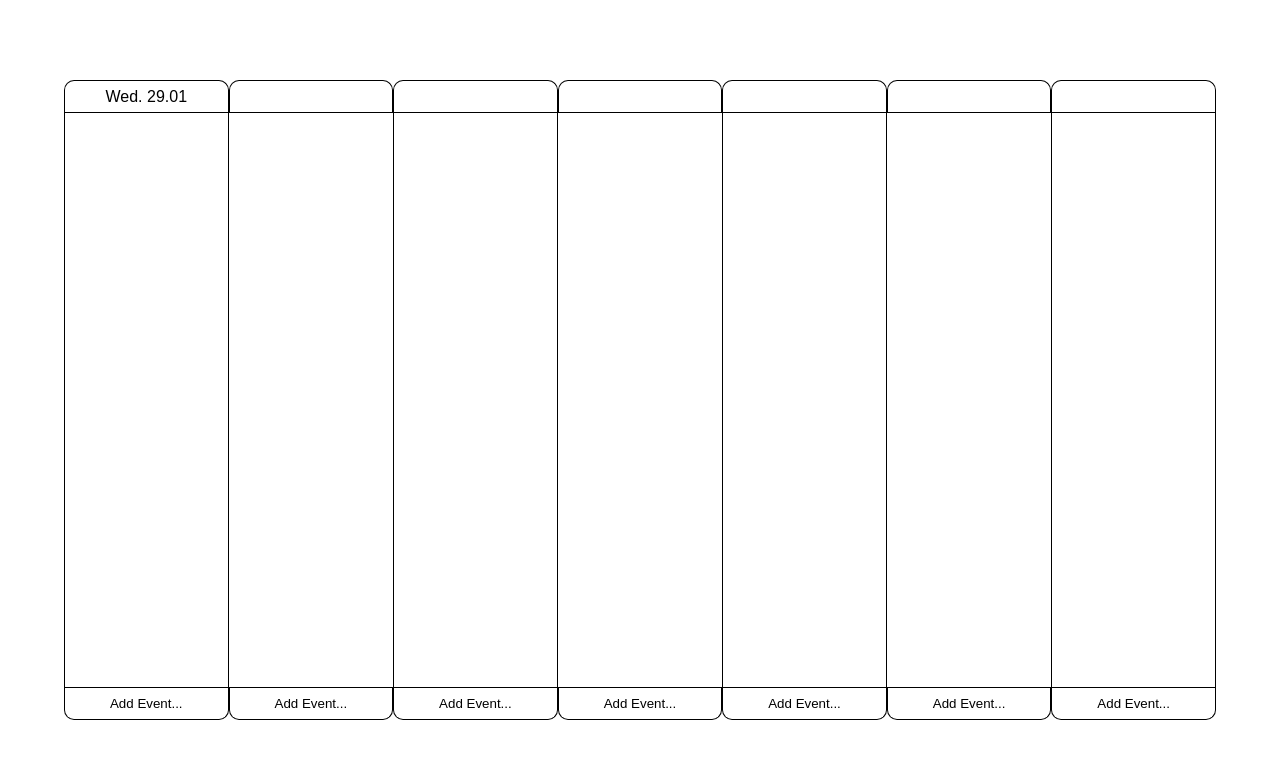
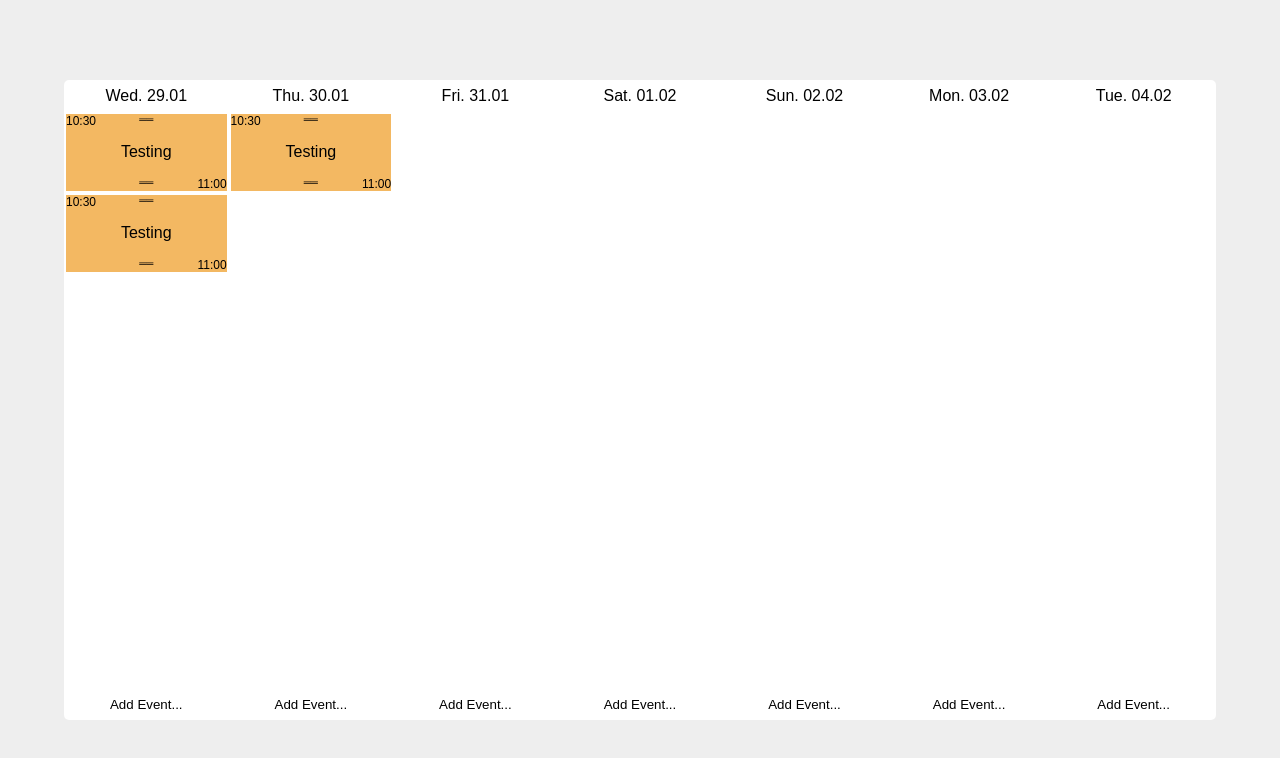
Before and after one commit to ILikeMice/SchedulePlanner, a plain HTML site: page index.html in a window 1280 px wide. Drawn offline with Linux system fonts and the light colour scheme.

Commit message:
started vertical resizing

```diff
--- a/index.html
+++ b/index.html
@@ -5,22 +5,59 @@
     <meta name="viewport" content="width=device-width, initial-scale=1.0">
     <title>SchedulePlanner</title>
     <link rel="stylesheet" href="style.css">
-    <script src="script.js"></script>
+
 </head>
 <body>
     <div class="calendar">
         <div class="datebar">
             <div class="datediv">Wed. 29.01</div>
-            <div class="datediv"></div>
-            <div class="datediv"></div>
-            <div class="datediv"></div>
-            <div class="datediv"></div>
-            <div class="datediv"></div>
-            <div class="datediv"></div>
+            <div class="datediv">Thu. 30.01</div>
+            <div class="datediv">Fri. 31.01</div>
+            <div class="datediv">Sat. 01.02</div>
+            <div class="datediv">Sun. 02.02</div>
+            <div class="datediv">Mon. 03.02</div>
+            <div class="datediv">Tue. 04.02</div>
         </div>
         <div class="days">
-            <div class="day"></div>
-            <div class="day"></div>
+            <div class="day">
+                <div class="event" id="1-1">
+                    <div class="eventrow">
+                        <span class="timespan">10:30</span>
+                        <span class="resizespan leftresize">══</span>
+                    </div>
+                    <span class="namespan">Testing</span>
+                    <div class="eventrow">
+                        <span class="resizespan rightresize" onmousedown="startresize(this.parentNode.parentNode.id)">══</span>
+                        <span class="timespan righttime">11:00</span>
+                    </div>
+
+                </div>
+                <div class="event" id="1-2">
+                    <div class="eventrow">
+                        <span class="timespan">10:30</span>
+                        <span class="resizespan leftresize">══</span>
+                    </div>
+                    <span class="namespan">Testing</span>
+                    <div class="eventrow">
+                        <span class="resizespan rightresize" onmousedown="startresize(this.parentNode.parentNode.id)">══</span>
+                        <span class="timespan righttime">11:00</span>
+                    </div>
+
+                </div>
+            </div>
+            <div class="day">
+                <div class="event" id="2-1 ">
+                    <div class="eventrow">
+                        <span class="timespan">10:30</span>
+                        <span class="resizespan leftresize">══</span>
+                    </div>
+                    <span class="namespan">Testing</span>
+                    <div class="eventrow">
+                        <span class="resizespan rightresize" onmousedown="startresize(this)">══</span>
+                        <span class="timespan righttime">11:00</span>
+                    </div>
+                </div>
+            </div>
             <div class="day"></div>
             <div class="day"></div>
             <div class="day"></div>
@@ -38,4 +75,5 @@
         </div>
     </div>
 </body>
+<script src="script.js"></script>
 </html>
--- a/script.js
+++ b/script.js
@@ -0,0 +1,17 @@
+let resizing = false
+
+function startresize(id) {
+
+    let element = document.getElementById(id)
+    const movelisten = (e) => {
+        console.log(element.offsetTop)
+        element.style.height = e.clientY - element.getBoundingClientRect().top + "px"
+
+    }
+    document.addEventListener("mousemove", movelisten)
+    document.addEventListener("mouseup", function () {
+        resizing = false
+        document.removeEventListener("mousemove", movelisten)
+    })
+
+}
--- a/style.css
+++ b/style.css
@@ -1,4 +1,4 @@
-html, body { height: 100%; margin: 0; font-family: Arial, Helvetica, sans-serif; }
+html, body { height: 100%; margin: 0; font-family: Arial, Helvetica, sans-serif; background-color: #eeeeee;}
 
 .calendar {
     width: 90%;
@@ -29,19 +29,13 @@ html, body { height: 100%; margin: 0; font-family: Arial, Helvetica, sans-serif;
 
     display: flex;
     flex-direction: row;
-
-    border: 1px solid black;
-    border-right: none;
-    box-sizing: border-box;
 }
 
 .day {
     height: 100%;
-    flex-grow: 1;
+    width: calc(100% / 7);
     background-color: white;
 
-    box-sizing: border-box;
-    border-right: 1px solid black;
 }
 
 .addbar, .datebar {
@@ -60,13 +54,6 @@ html, body { height: 100%; margin: 0; font-family: Arial, Helvetica, sans-serif;
 
     background-color: white;
 
-    box-sizing: border-box;
-
-    border-radius: 10px 10px 0 0;
-
-    border: 1px solid black;
-    border-bottom: none;
-
     display: flex;
     align-items: center;
     justify-content: center;
@@ -80,13 +67,83 @@ html, body { height: 100%; margin: 0; font-family: Arial, Helvetica, sans-serif;
 
     box-sizing: border-box;
 
-    border-radius: 0 0 10px 10px;
+    border: none;
 
-    border: 1px solid black;
-    border-top: none;
 }
 
 .addbtn:hover {
     cursor: pointer;
     background-color: #f2f2f2;
 }
+
+.event {
+    width: 100%;
+    height: calc(20*(100% / (1140/8)));
+    background-color: #f3b862;
+
+    display: grid;
+    grid-template-rows: auto 1fr auto;
+
+    box-sizing: border-box;
+    border: 2px solid white;
+
+    resize: none;
+
+    user-select: none;
+    -webkit-user-select: none;
+    -moz-user-select: none;
+}
+
+.event:hover {
+    cursor: grab;
+}
+
+.timespan {
+    width: 100%;
+
+    font-size: 12px;
+    height: fit-content;
+}
+
+.namespan {
+    height: 100%;
+    width: 100%;
+
+    display: flex;
+    align-items: center;
+    justify-content: center;
+}
+
+.righttime {
+    text-align: right;
+}
+
+.resizespan {
+    width: 100%;
+    text-align: center;
+    font-size: 10px;
+
+    user-select: none;
+    -webkit-user-select: none;
+    -moz-user-select: none;
+
+    position: relative;
+}
+
+.leftresize {
+    transform: translate(-50%);
+}
+
+.rightresize {
+    transform: translate(50%);
+}
+
+.resizespan:hover {
+    cursor: ns-resize;
+}
+
+.eventrow {
+    width: 100%;
+    display: flex;
+    flex-direction: row;
+}
```
